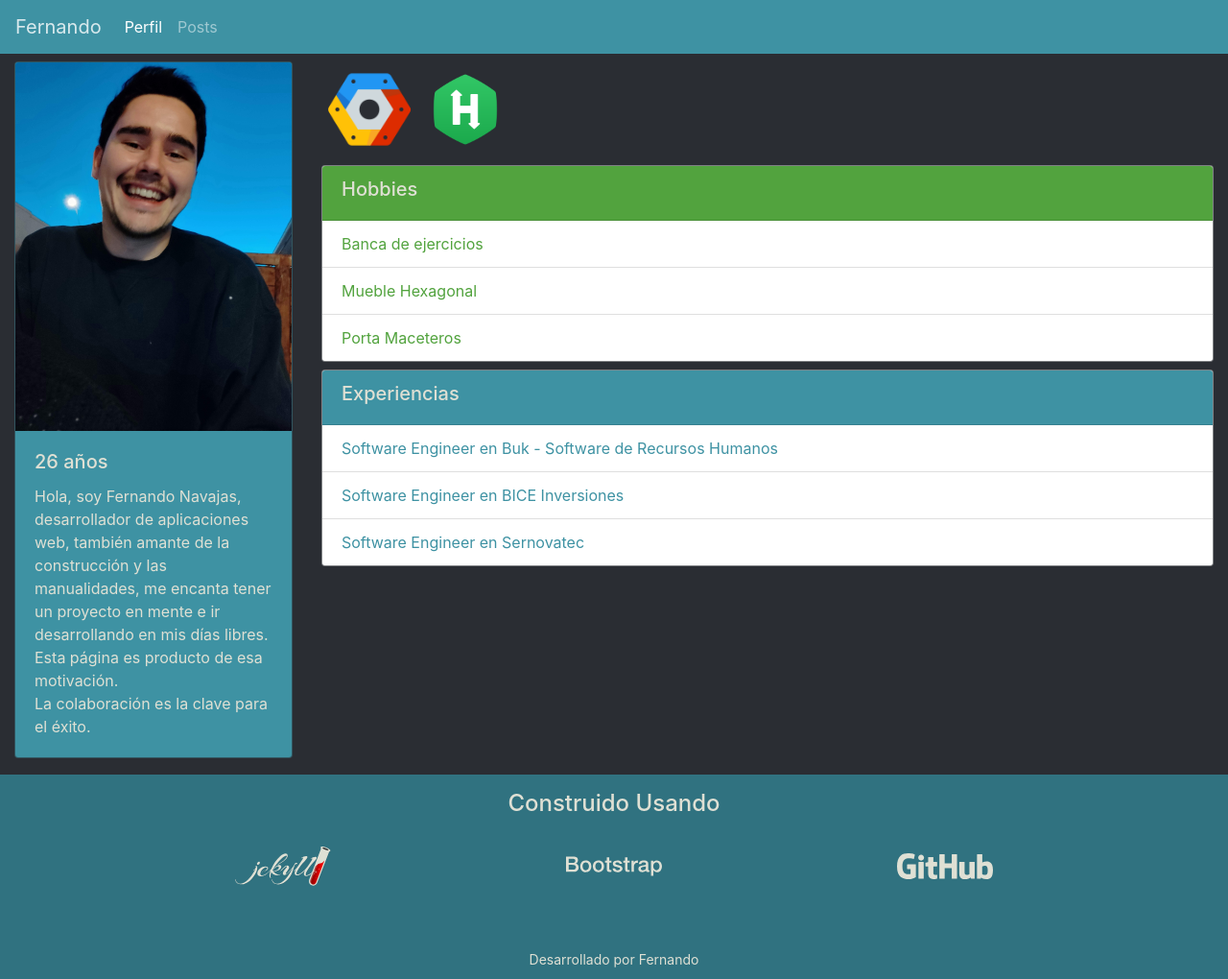
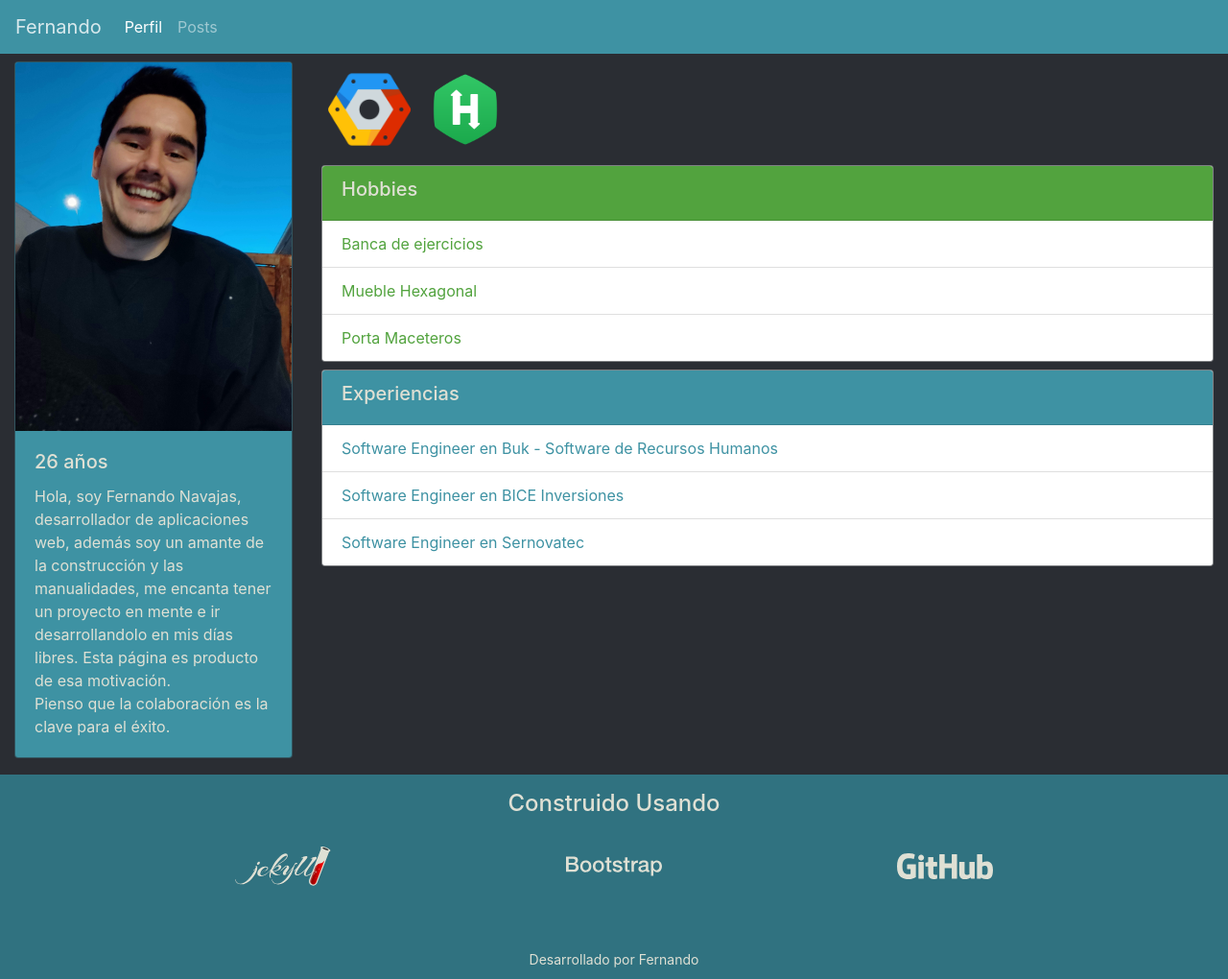
Before and after one commit to fernandonavajas/my-blog, a Jekyll site: the page built from index.html, in a window 1280 px wide. Shown: the whole page at 96% size. Built offline with Jekyll 4.4.1, drawn with Linux system fonts in a browser that asks for light colours.

Commit message:
fix: correguir descripcion personal

```diff
--- a/_includes/profile-info.html
+++ b/_includes/profile-info.html
@@ -3,12 +3,12 @@
     <div class="card-body">
       <h5 class="card-title">26 años</h5>
       <p class="card-text"> Hola, soy Fernando Navajas,
-        desarrollador de aplicaciones web, también
+        desarrollador de aplicaciones web, además soy un
         amante de la construcción y las manualidades, me encanta tener un proyecto
-        en mente e ir desarrollando en mis días libres. Esta página
+        en mente e ir desarrollandolo en mis días libres. Esta página
         es producto de esa motivación.
         <br>
-        La colaboración es la clave para el éxito.
+        Pienso que la colaboración es la clave para el éxito.
       </p>
     </div>
   </div>
```
